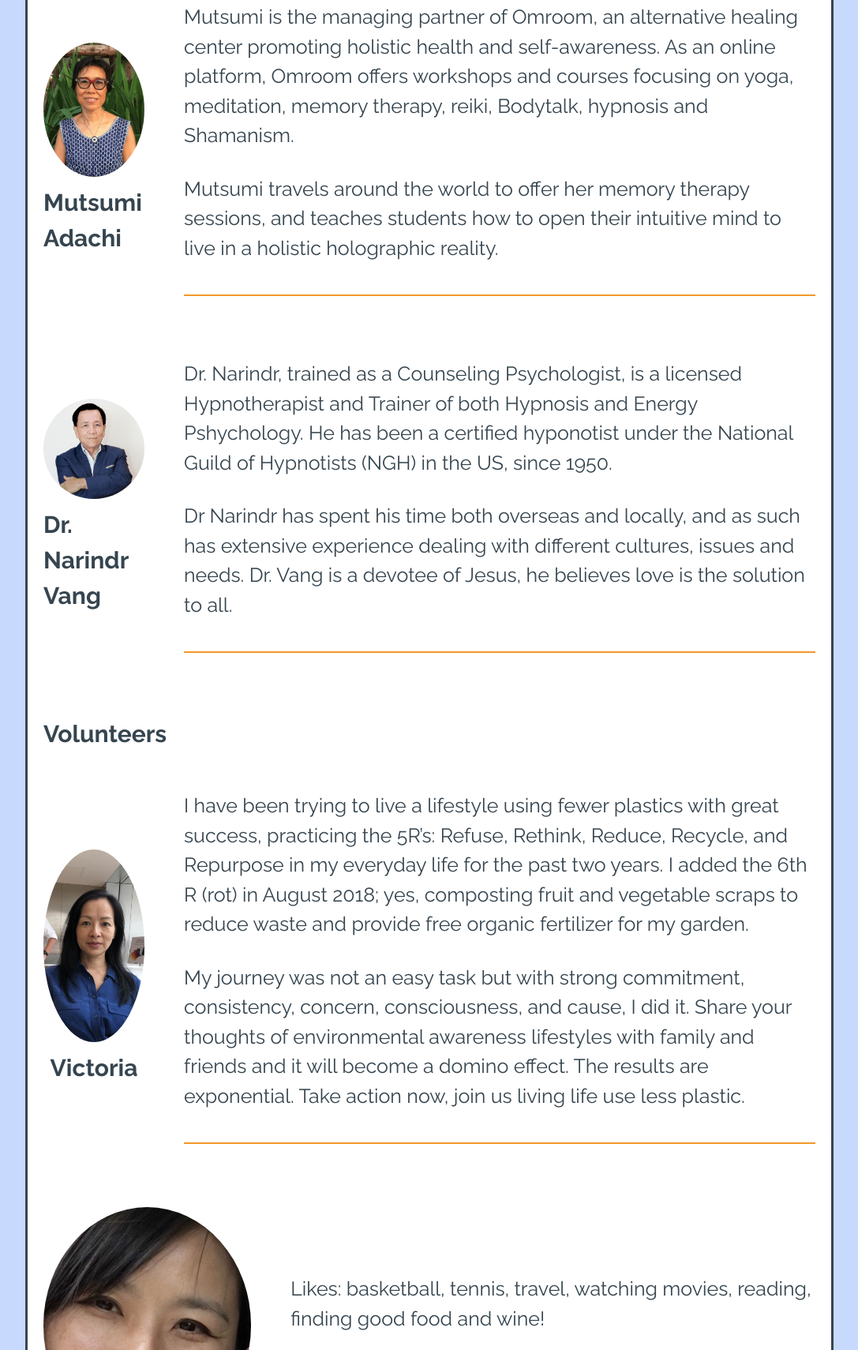
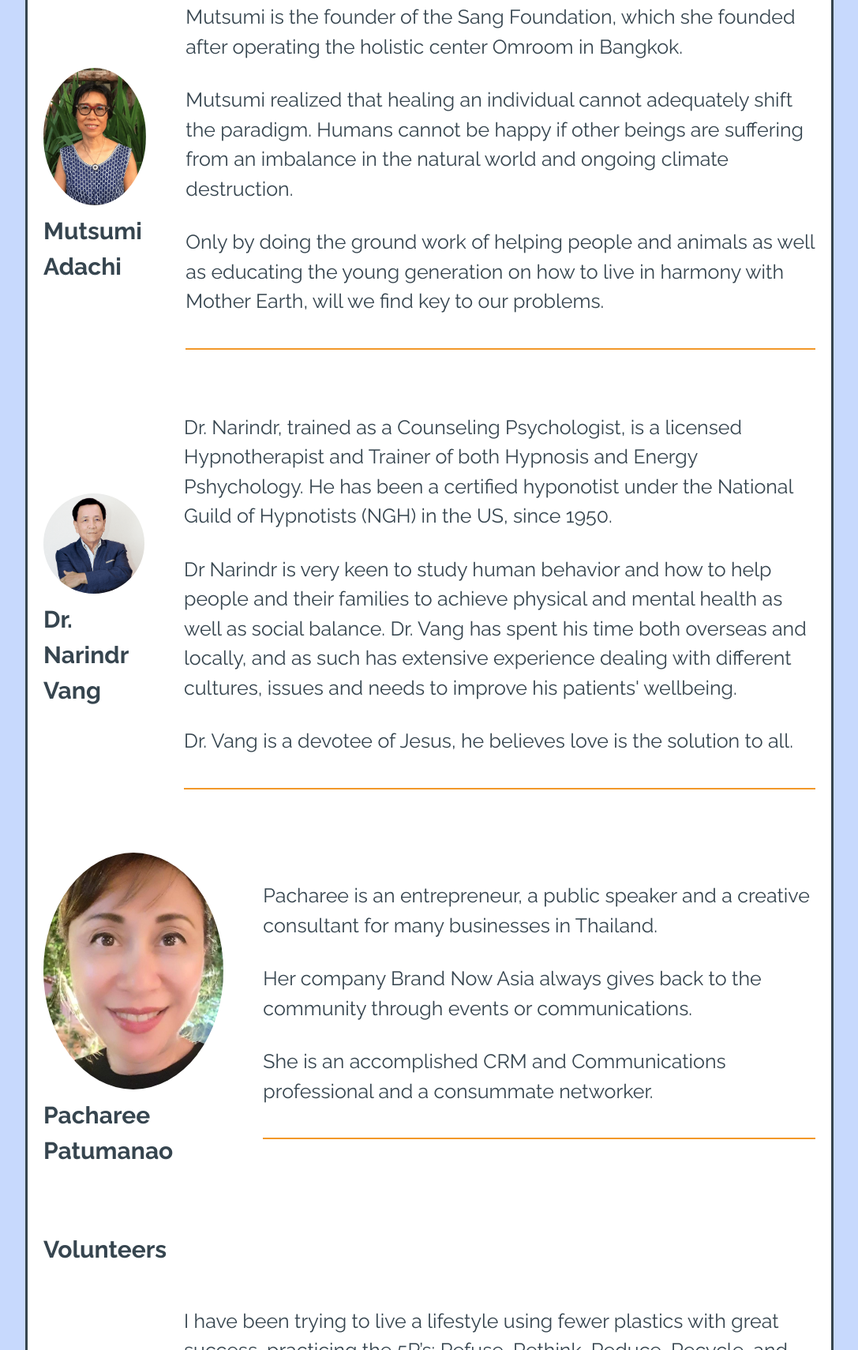
Before and after one commit to cooperda00/sang-foundation, a Gatsby site: page /about in a window 1280 px wide. Shown: the part 1268-2978 px from the top of the page at 79% size, without its empty margins (96-1183 px from the left). Built offline with nearby package versions, Linux system fonts and the light colour scheme; Gatsby itself is replaced by a stand-in of ours.

```diff
--- a/src/components/About/Personnel/Personnel.js
+++ b/src/components/About/Personnel/Personnel.js
@@ -10,6 +10,7 @@ const Personnel = () => {
   const data = useStaticQuery(query)
   const mutsumi = data.mutsumi.childImageSharp.fluid
   const narindr = data.narindr.childImageSharp.fluid
+  const pacharee = data.pacharee.childImageSharp.fluid
   const victoria = data.victoria.childImageSharp.fluid
   const sandy = data.sandy.childImageSharp.fluid
   const missy = data.missy.childImageSharp.fluid
@@ -33,16 +34,19 @@ const Personnel = () => {
 
             <div className={styles.Copy}>
               <p>
-                Mutsumi is the managing partner of Omroom, an alternative
-                healing center promoting holistic health and self-awareness. As
-                an online platform, Omroom offers workshops and courses focusing
-                on yoga, meditation, memory therapy, reiki, Bodytalk, hypnosis
-                and Shamanism.
+                Mutsumi is the founder of the Sang Foundation, which she founded
+                after operating the holistic center Omroom in Bangkok.
               </p>
               <p>
-                Mutsumi travels around the world to offer her memory therapy
-                sessions, and teaches students how to open their intuitive mind
-                to live in a holistic holographic reality.
+                Mutsumi realized that healing an individual cannot adequately
+                shift the paradigm. Humans cannot be happy if other beings are
+                suffering from an imbalance in the natural world and ongoing
+                climate destruction.
+              </p>
+              <p>
+                Only by doing the ground work of helping people and animals as
+                well as educating the young generation on how to live in harmony
+                with Mother Earth, will we find key to our problems.
               </p>
             </div>
           </div>
@@ -68,10 +72,47 @@ const Personnel = () => {
                 National Guild of Hypnotists (NGH) in the US, since 1950.
               </p>
               <p>
-                Dr Narindr has spent his time both overseas and locally, and as
-                such has extensive experience dealing with different cultures,
-                issues and needs. Dr. Vang is a devotee of Jesus, he believes
-                love is the solution to all.
+                Dr Narindr is very keen to study human behavior and how to help
+                people and their families to achieve physical and mental health
+                as well as social balance. Dr. Vang has spent his time both
+                overseas and locally, and as such has extensive experience
+                dealing with different cultures, issues and needs to improve his
+                patients' wellbeing.
+              </p>
+
+              <p>
+                Dr. Vang is a devotee of Jesus, he believes love is the solution
+                to all.
+              </p>
+            </div>
+          </div>
+        </Fade>
+
+        <Fade>
+          <div className={styles.Profile}>
+            <div className={styles.ImageName}>
+              <Img
+                fluid={pacharee}
+                alt="Pacharee Patumanao"
+                className={styles.Portrait}
+                imgStyle={{ objectPosition: "50% 40%" }}
+              />
+              <h3>Pacharee Patumanao</h3>
+            </div>
+
+            <div className={styles.Copy}>
+              <p>
+                Pacharee is an entrepreneur, a public speaker and a creative
+                consultant for many businesses in Thailand.
+              </p>
+              <p>
+                Her company Brand Now Asia always gives back to the community
+                through events or communications.
+              </p>
+
+              <p>
+                She is an accomplished CRM and Communications professional and a
+                consummate networker.
               </p>
             </div>
           </div>
@@ -184,6 +225,13 @@ const query = graphql`
         }
       }
     }
+    pacharee: file(relativePath: { eq: "pacharee_bio.jpeg" }) {
+      childImageSharp {
+        fluid(maxWidth: 300) {
+          ...GatsbyImageSharpFluid_noBase64
+        }
+      }
+    }
     victoria: file(relativePath: { eq: "victoria-compressor.jpg" }) {
       childImageSharp {
         fluid(maxWidth: 300) {
--- a/src/components/Home/Events/COVID19/COVID19.module.scss
+++ b/src/components/Home/Events/COVID19/COVID19.module.scss
@@ -1,7 +1,7 @@
 @import "../../../../vars";
 
 .Container {
-  @include flex(column, center, center);
+  @include flex(column, flex-start, center);
 
   background: white;
   text-align: left;
@@ -22,7 +22,7 @@
   p {
     @include font("S");
 
-    margin-top: 3rem;
+    margin-bottom: 3rem;
     max-width: 1200px;
     width: 100%;
 
@@ -45,11 +45,6 @@
   }
 }
 
-.VideoContainer {
-  width: 100%;
-  margin-top: 3rem;
-}
-
 .ButtonsContainer {
   @include flex(column, flex-start, center);
   width: 100%;
@@ -64,3 +59,22 @@
     margin: 3rem 0;
   }
 }
+
+.VideoContainer {
+  width: 100%;
+}
+
+.Video {
+  position: relative;
+  width: 100%;
+  height: 0;
+  padding-bottom: 56.27198%;
+
+  iframe {
+    position: absolute;
+    top: 0;
+    left: 0;
+    width: 100%;
+    height: 100%;
+  }
+}
--- a/src/components/Home/Events/COVID19/Counter/Counter.js
+++ b/src/components/Home/Events/COVID19/Counter/Counter.js
@@ -10,12 +10,14 @@ import useInterval from "../../../../../hooks/useInterval"
 const Counter = () => {
   const [counter, setCounter] = useState(0)
 
+  // 154 => 354
+
   useInterval(() => {
-    if (counter < 154) {
+    if (counter < 354) {
       const newValue = counter + 1
       setCounter(newValue)
     }
-  }, 20)
+  }, 15)
 
   return (
     <article className={styles.Counter}>
```
Also changed, not shown: src/components/Home/Events/COVID19/COVID19.js (+16 -2 lines), src/pages/covid19.js (+14 -0 lines), src/pages/styles/Covid19Page.module.scss (+19 -0 lines), src/images/pacharee_bio.jpeg (added).
